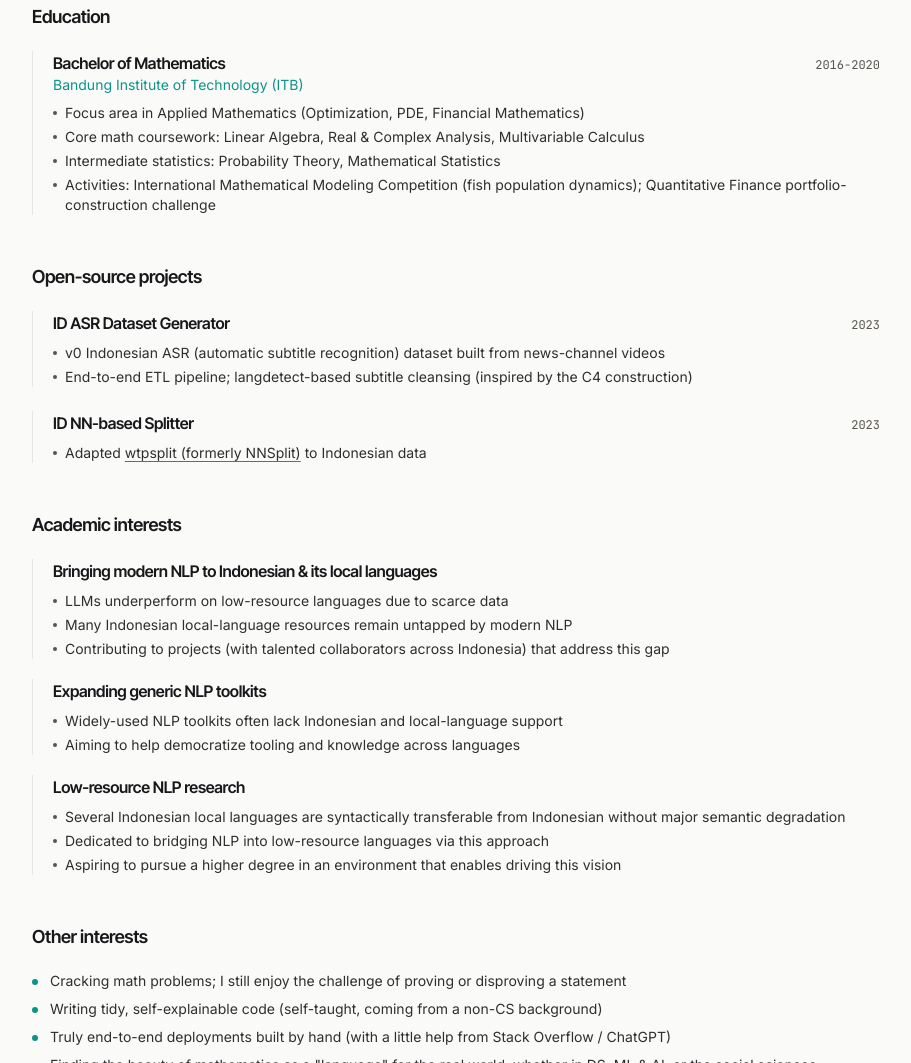
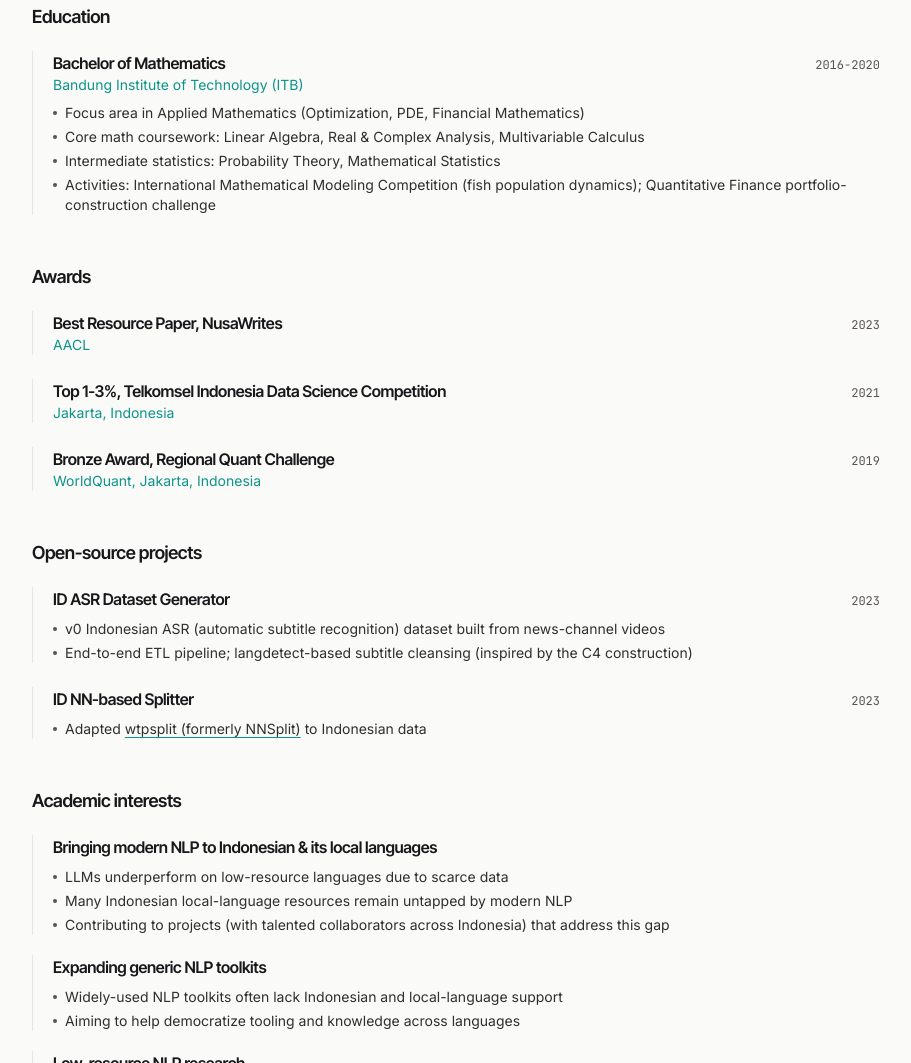
Before and after one commit to sabilmakbar/sabilmakbar.github.io, an Astro site: page /cv in a window 1280 px wide. Shown: the part 1249-2312 px from the top of the page, without its empty margins (184-1095 px from the left). Built offline with nearby package versions, Linux system fonts and the light colour scheme; Astro itself is replaced by a stand-in of ours.

Commit message:
add awards to the resume and the QA index

```diff
--- a/profile-qa/scripts/build-index.ts
+++ b/profile-qa/scripts/build-index.ts
@@ -10,7 +10,7 @@ import { dirname, resolve } from "node:path";
 
 import { profile } from "../../src/data/profile.ts";
 import { about } from "../../src/data/about.ts";
-import { education, experience, projects, academicInterests, otherInterests } from "../../src/data/cv.ts";
+import { education, experience, projects, awards, academicInterests, otherInterests } from "../../src/data/cv.ts";
 import { publications } from "../../src/data/publications.ts";
 
 const stripHtml = (s: string) => s.replace(/<[^>]+>/g, "").replace(/\s+/g, " ").trim();
@@ -64,6 +64,11 @@ for (const ed of education) {
   push("cv:education", `${ed.title}, ${ed.org} (${ed.year}). ` + ed.points.join(". ") + ".");
 }
 push(
+  "cv:awards",
+  "Awards and honours won by Salsabil Maulana Akbar (Sabil): " +
+    awards.map((a) => `${a.title} (${a.org}, ${a.year})`).join("; ") + ".",
+);
+push(
   "cv:projects",
   "Open-source projects by Sabil: " +
     projects.map((p) => `${p.title} (${p.year}) — ${p.points.map(stripHtml).join("; ")}`).join(". ") + ".",
--- a/src/data/cv.ts
+++ b/src/data/cv.ts
@@ -70,6 +70,24 @@ export const experience = [
   },
 ];
 
+export const awards = [
+  {
+    title: "Best Resource Paper, NusaWrites",
+    org: "AACL",
+    year: "2023",
+  },
+  {
+    title: "Top 1-3%, Telkomsel Indonesia Data Science Competition",
+    org: "Jakarta, Indonesia",
+    year: "2021",
+  },
+  {
+    title: "Bronze Award, Regional Quant Challenge",
+    org: "WorldQuant, Jakarta, Indonesia",
+    year: "2019",
+  },
+];
+
 export const projects = [
   {
     title: "ID ASR Dataset Generator",
--- a/src/pages/cv.astro
+++ b/src/pages/cv.astro
@@ -1,10 +1,11 @@
 ---
 import Base from "../layouts/Base.astro";
-import { education, experience, projects, academicInterests, otherInterests } from "../data/cv";
+import { education, experience, projects, awards, academicInterests, otherInterests } from "../data/cv";
 
 const timeline = [
   { heading: "Experience", items: experience },
   { heading: "Education", items: education },
+  { heading: "Awards", items: awards },
   { heading: "Open-source projects", items: projects },
 ];
 ---
```
Also changed, not shown: profile-qa/worker/src/index.json (+1 -1 lines).
